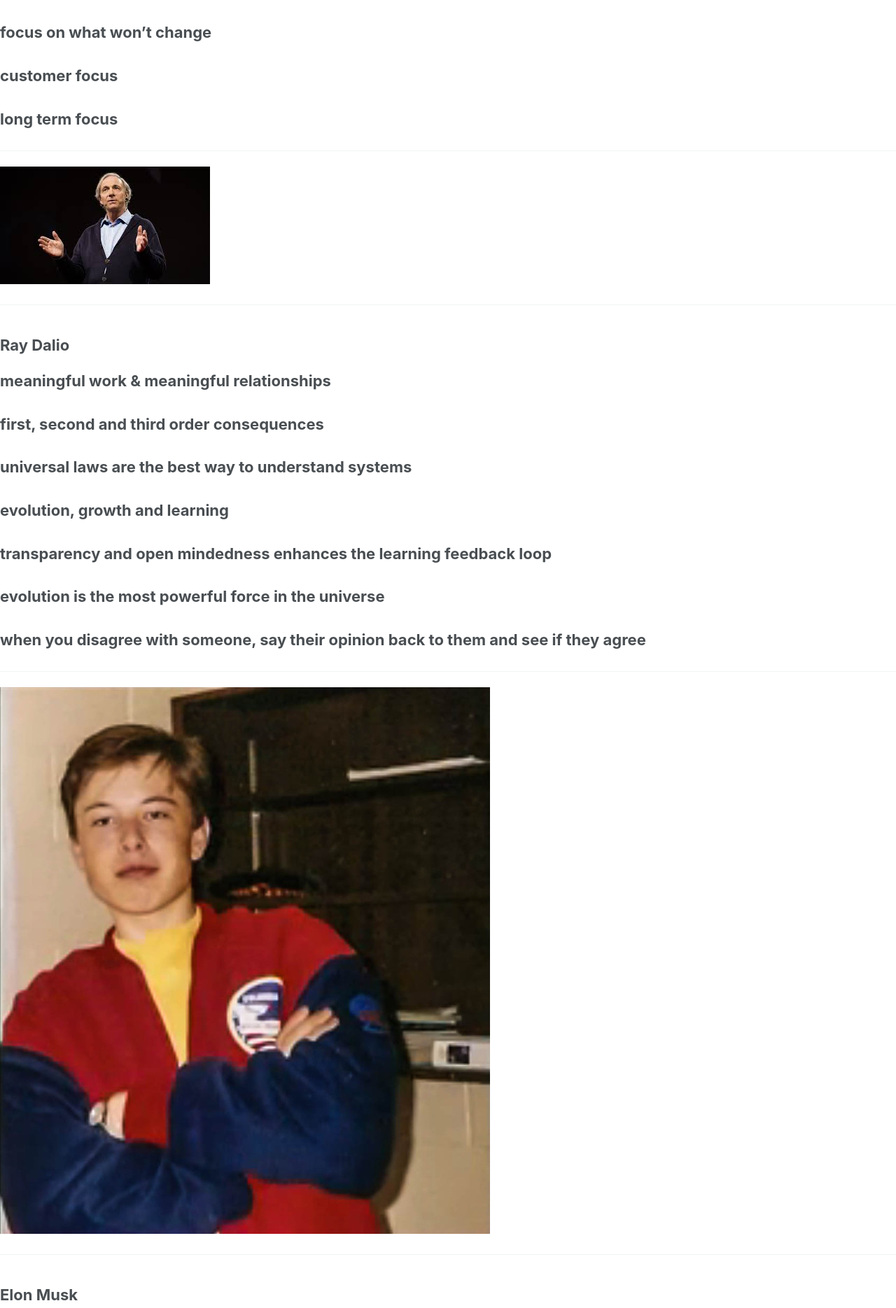
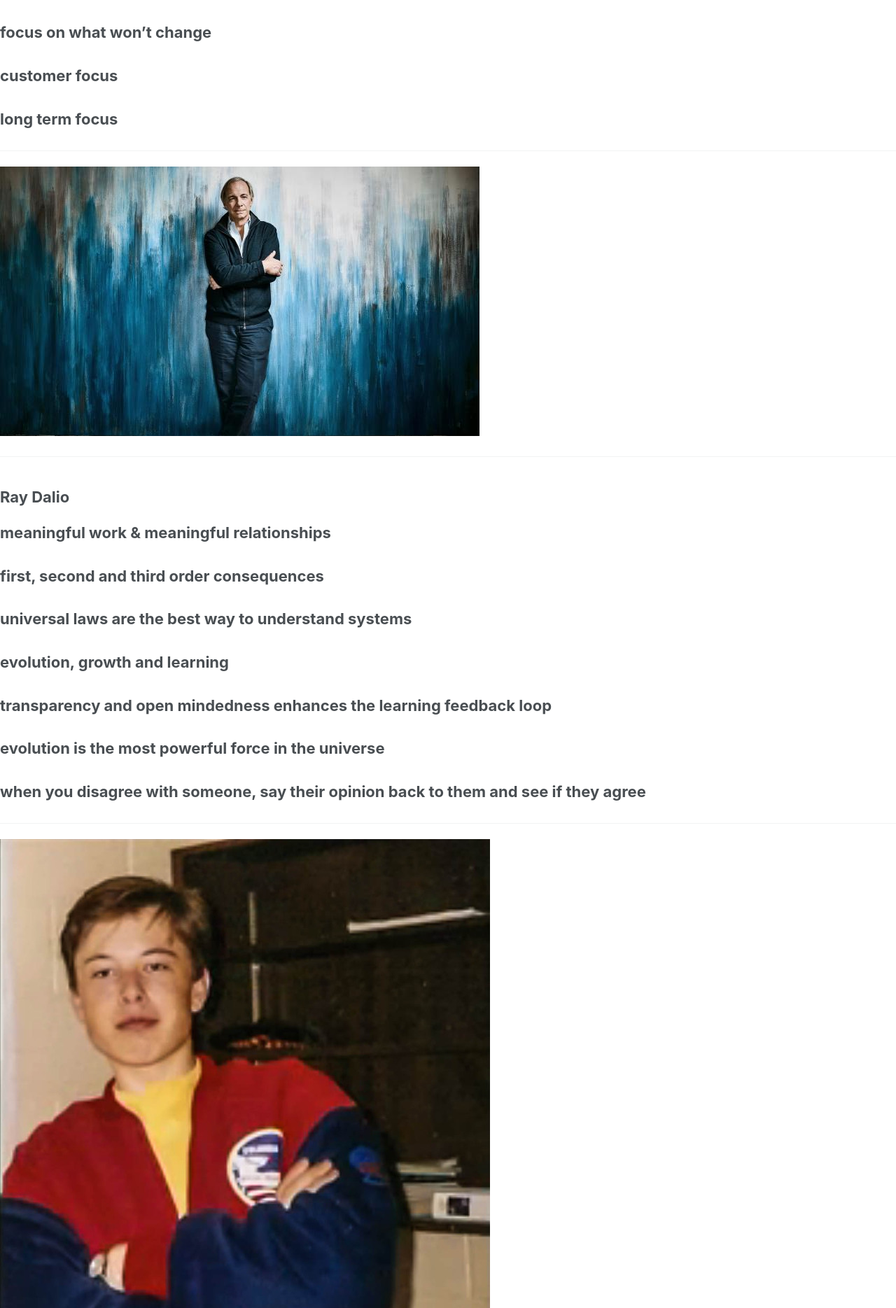
Before and after one commit to ADGEfficiency/adgefficiency.github.io, a Jekyll site: the page built from PITCHME.md, in a window 1280 px wide. Shown: the part 1906-3775 px from the top of the page at 70% size. Built offline with Jekyll 4.4.1, drawn with Linux system fonts in a browser that asks for light colours; nearby versions of some CDN libraries; our own code applies the rules of GitHub Pages for plain Markdown files.

Commit message:
mentors talk

```diff
--- a/PITCHME.md
+++ b/PITCHME.md
@@ -44,7 +44,7 @@
 
 ---
 
-![](/assets/mentors/dalio.jpeg)
+![](/assets/mentors/dalio.jpg)
 
 ---
 
```
Also changed, not shown: assets/mentors/dalio.jpg (added).
